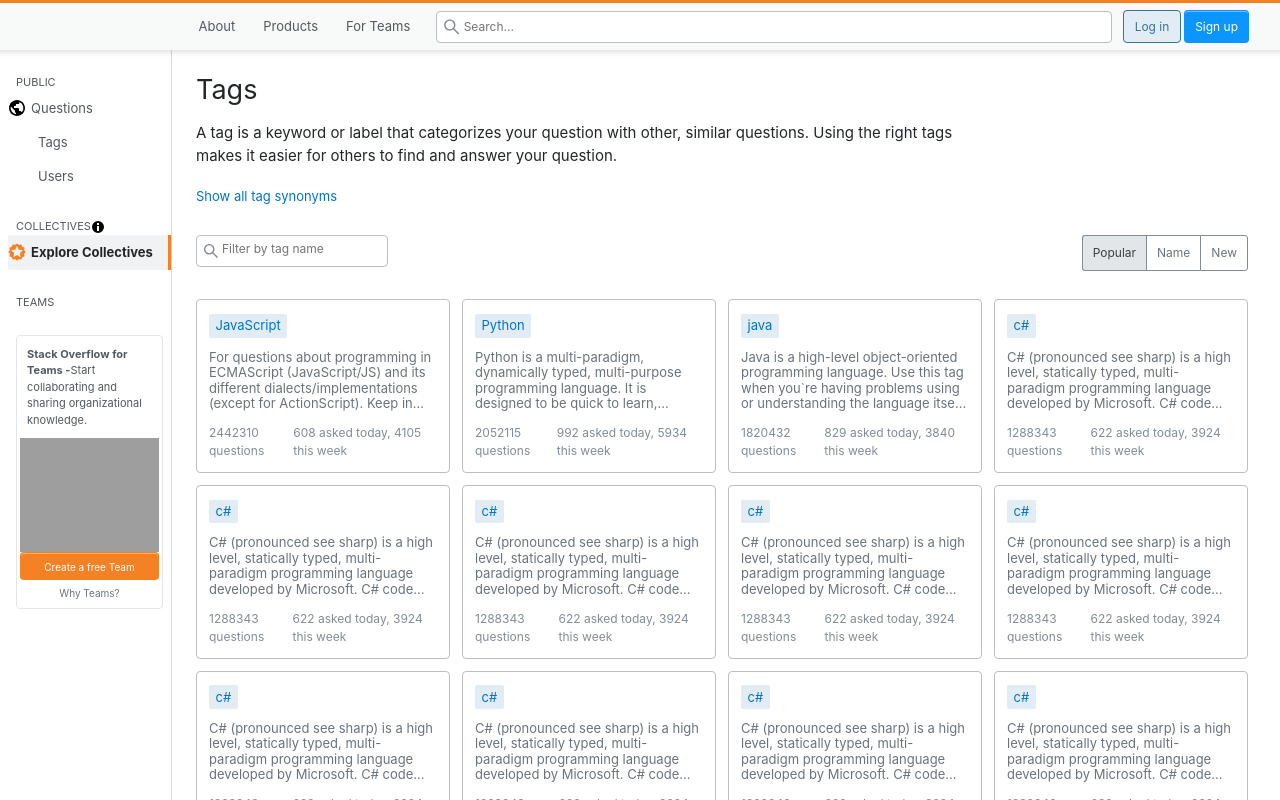
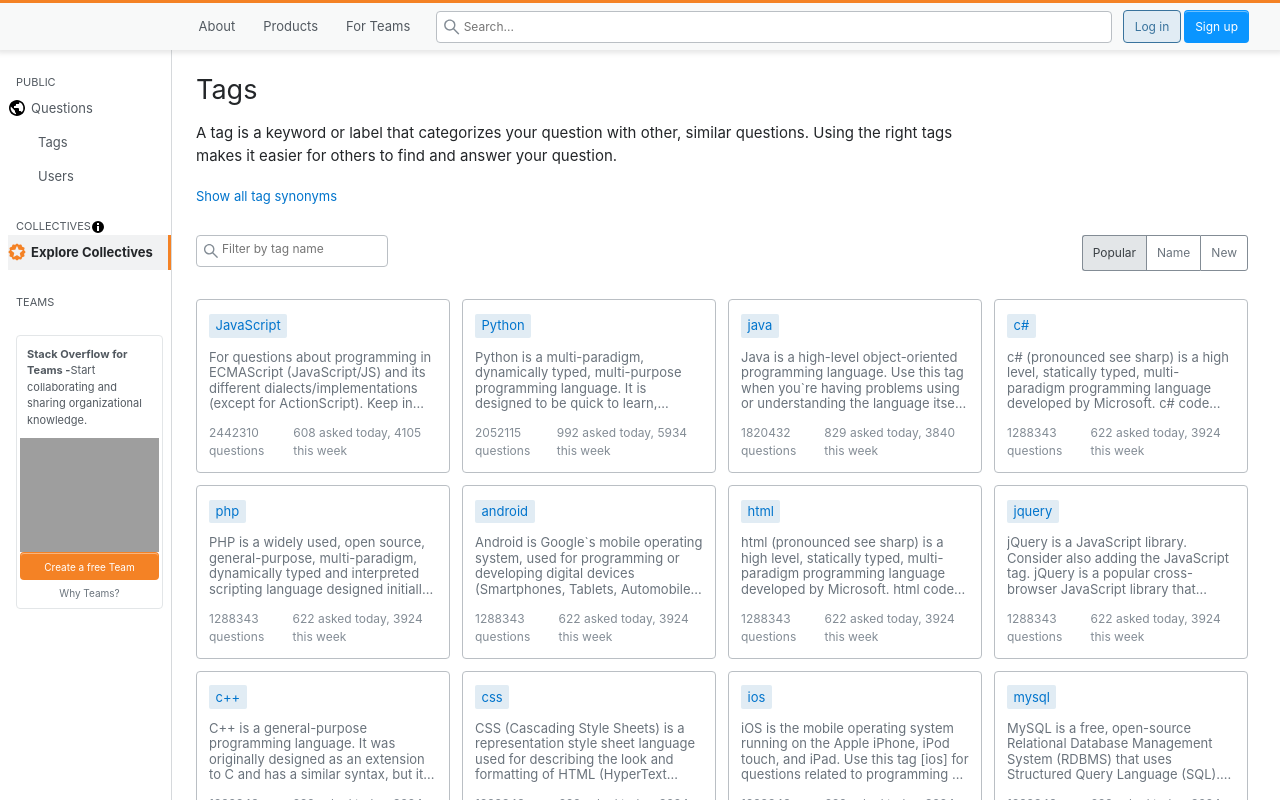
Before and after one commit to Icyeong/seb40_pre_033, a React (Create React App) app in the folder client/: page /tags in a window 1280 px wide. Shown: the top 800 px of the page. Built offline with nearby package versions, Linux system fonts and the light colour scheme; no server answers; grey boxes are pictures that could not be loaded.

Commit message:
feat:Tags디테일수정

```diff
--- a/client/src/components/Tags/TagsSection.js
+++ b/client/src/components/Tags/TagsSection.js
@@ -170,12 +170,12 @@
           <div>
             <h6>c#</h6>
             <h5>
-              C# (pronounced see sharp) is a high level, statically typed,
-              multi-paradigm programming language developed by Microsoft. C#
+              c# (pronounced see sharp) is a high level, statically typed,
+              multi-paradigm programming language developed by Microsoft. c#
               code usually targets Microsoft`s .NET family of tools and
               run-times, which include .NET, .NET Framework, .NET MAUI, and
               Xamarin among others. Use this tag for questions about code
-              written in C# or about C#`s formal specification.
+              written in c# or about c#`s formal specification.
             </h5>
             <TagQuestion>
               <div className="question">1288343 questions</div>
@@ -185,14 +185,12 @@
         </TagInfo>
         <TagInfo>
           <div>
-            <h6>c#</h6>
+            <h6>php</h6>
             <h5>
-              C# (pronounced see sharp) is a high level, statically typed,
-              multi-paradigm programming language developed by Microsoft. C#
-              code usually targets Microsoft`s .NET family of tools and
-              run-times, which include .NET, .NET Framework, .NET MAUI, and
-              Xamarin among others. Use this tag for questions about code
-              written in C# or about C#`s formal specification.
+              PHP is a widely used, open source, general-purpose,
+              multi-paradigm, dynamically typed and interpreted scripting
+              language designed initially for server-side web development. Use
+              this tag for questions about programming in the PHP language.
             </h5>
             <TagQuestion>
               <div className="question">1288343 questions</div>
@@ -202,14 +200,14 @@
         </TagInfo>
         <TagInfo>
           <div>
-            <h6>c#</h6>
+            <h6>android</h6>
             <h5>
-              C# (pronounced see sharp) is a high level, statically typed,
-              multi-paradigm programming language developed by Microsoft. C#
-              code usually targets Microsoft`s .NET family of tools and
-              run-times, which include .NET, .NET Framework, .NET MAUI, and
-              Xamarin among others. Use this tag for questions about code
-              written in C# or about C#`s formal specification.
+              Android is Google`s mobile operating system, used for programming
+              or developing digital devices (Smartphones, Tablets, Automobiles,
+              TVs, Wear, Glass, IoT). For topics related to Android, use
+              Android-specific tags such as android-intent, android-activity,
+              android-adapter, etc. For questions other than development or
+              programming but related to the Android framework, use this link:
             </h5>
             <TagQuestion>
               <div className="question">1288343 questions</div>
@@ -219,14 +217,14 @@
         </TagInfo>
         <TagInfo>
           <div>
-            <h6>c#</h6>
+            <h6>html</h6>
             <h5>
-              C# (pronounced see sharp) is a high level, statically typed,
-              multi-paradigm programming language developed by Microsoft. C#
+              html (pronounced see sharp) is a high level, statically typed,
+              multi-paradigm programming language developed by Microsoft. html
               code usually targets Microsoft`s .NET family of tools and
               run-times, which include .NET, .NET Framework, .NET MAUI, and
               Xamarin among others. Use this tag for questions about code
-              written in C# or about C#`s formal specification.
+              written in html or about html`s formal specification.
             </h5>
             <TagQuestion>
               <div className="question">1288343 questions</div>
@@ -236,14 +234,16 @@
         </TagInfo>
         <TagInfo>
           <div>
-            <h6>c#</h6>
+            <h6>jquery</h6>
             <h5>
-              C# (pronounced see sharp) is a high level, statically typed,
-              multi-paradigm programming language developed by Microsoft. C#
-              code usually targets Microsoft`s .NET family of tools and
-              run-times, which include .NET, .NET Framework, .NET MAUI, and
-              Xamarin among others. Use this tag for questions about code
-              written in C# or about C#`s formal specification.
+              jQuery is a JavaScript library. Consider also adding the
+              JavaScript tag. jQuery is a popular cross-browser JavaScript
+              library that facilitates Document Object Model (DOM) traversal,
+              event handling, animations and AJAX interactions by minimizing the
+              discrepancies across browsers. A question tagged jQuery should be
+              related to jQuery, so jQuery should be used by the code in
+              question, and at least jQuery usage-related elements must be in
+              the question.
             </h5>
             <TagQuestion>
               <div className="question">1288343 questions</div>
@@ -253,14 +253,14 @@
         </TagInfo>
         <TagInfo>
           <div>
-            <h6>c#</h6>
+            <h6>c++</h6>
             <h5>
-              C# (pronounced see sharp) is a high level, statically typed,
-              multi-paradigm programming language developed by Microsoft. C#
-              code usually targets Microsoft`s .NET family of tools and
-              run-times, which include .NET, .NET Framework, .NET MAUI, and
-              Xamarin among others. Use this tag for questions about code
-              written in C# or about C#`s formal specification.
+              C++ is a general-purpose programming language. It was originally
+              designed as an extension to C and has a similar syntax, but it is
+              now a completely different language. Use this tag for questions
+              about code (to be) compiled with a C++ compiler. Use a
+              version-specific tag for questions related to a specific standard
+              revision [C++11], [C++14], [C++17], [C++20] or [C++23], etc.
             </h5>
             <TagQuestion>
               <div className="question">1288343 questions</div>
@@ -270,14 +270,15 @@
         </TagInfo>
         <TagInfo>
           <div>
-            <h6>c#</h6>
+            <h6>css</h6>
             <h5>
-              C# (pronounced see sharp) is a high level, statically typed,
-              multi-paradigm programming language developed by Microsoft. C#
-              code usually targets Microsoft`s .NET family of tools and
-              run-times, which include .NET, .NET Framework, .NET MAUI, and
-              Xamarin among others. Use this tag for questions about code
-              written in C# or about C#`s formal specification.
+              CSS (Cascading Style Sheets) is a representation style sheet
+              language used for describing the look and formatting of HTML
+              (HyperText Markup Language), XML (Extensible Markup Language)
+              documents and SVG elements including (but not limited to) colors,
+              layout, fonts, and animations. It also describes how elements
+              should be rendered on screen, on paper, in speech, or on other
+              media.
             </h5>
             <TagQuestion>
               <div className="question">1288343 questions</div>
@@ -287,14 +288,13 @@
         </TagInfo>
         <TagInfo>
           <div>
-            <h6>c#</h6>
+            <h6>ios</h6>
             <h5>
-              C# (pronounced see sharp) is a high level, statically typed,
-              multi-paradigm programming language developed by Microsoft. C#
-              code usually targets Microsoft`s .NET family of tools and
-              run-times, which include .NET, .NET Framework, .NET MAUI, and
-              Xamarin among others. Use this tag for questions about code
-              written in C# or about C#`s formal specification.
+              iOS is the mobile operating system running on the Apple iPhone,
+              iPod touch, and iPad. Use this tag [ios] for questions related to
+              programming on the iOS platform. Use the related tags
+              [objective-c] and [swift] for issues specific to those programming
+              languages.
             </h5>
             <TagQuestion>
               <div className="question">1288343 questions</div>
@@ -304,14 +304,13 @@
         </TagInfo>
         <TagInfo>
           <div>
-            <h6>c#</h6>
+            <h6>mysql</h6>
             <h5>
-              C# (pronounced see sharp) is a high level, statically typed,
-              multi-paradigm programming language developed by Microsoft. C#
-              code usually targets Microsoft`s .NET family of tools and
-              run-times, which include .NET, .NET Framework, .NET MAUI, and
-              Xamarin among others. Use this tag for questions about code
-              written in C# or about C#`s formal specification.
+              MySQL is a free, open-source Relational Database Management System
+              (RDBMS) that uses Structured Query Language (SQL). DO NOT USE this
+              tag for other DBs such as SQL Server, SQLite etc. Those are
+              different DBs that all use their own dialects of SQL to manage the
+              data.
             </h5>
             <TagQuestion>
               <div className="question">1288343 questions</div>
--- a/client/src/components/WriteEdit/style.js
+++ b/client/src/components/WriteEdit/style.js
@@ -14,7 +14,7 @@
   background-position: right;
   display: flex;
   justify-content: space-between;
-  @media screen and (max-width: 940px) {
+  @media screen and (max-width: 840px) {
     background-image: none;
     width: 100%;
   }
```
